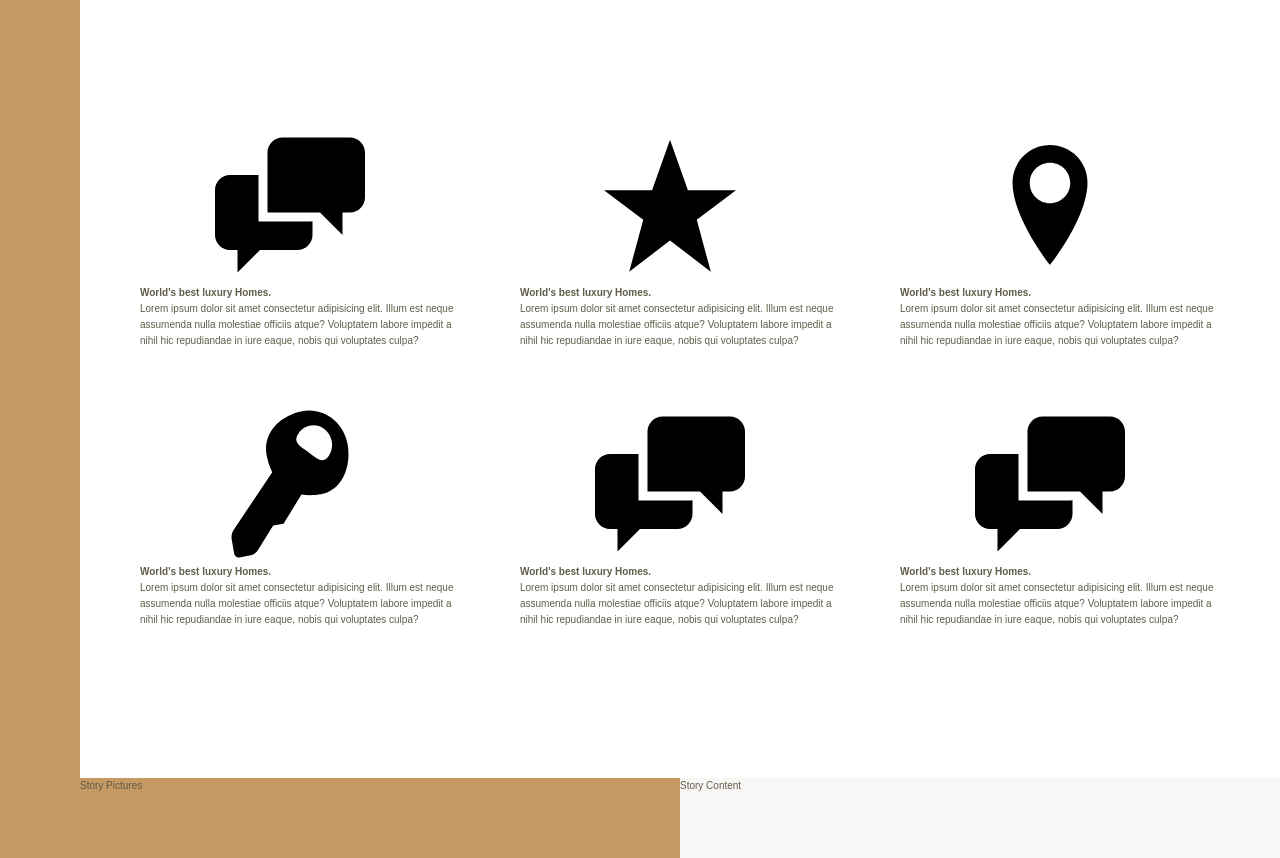
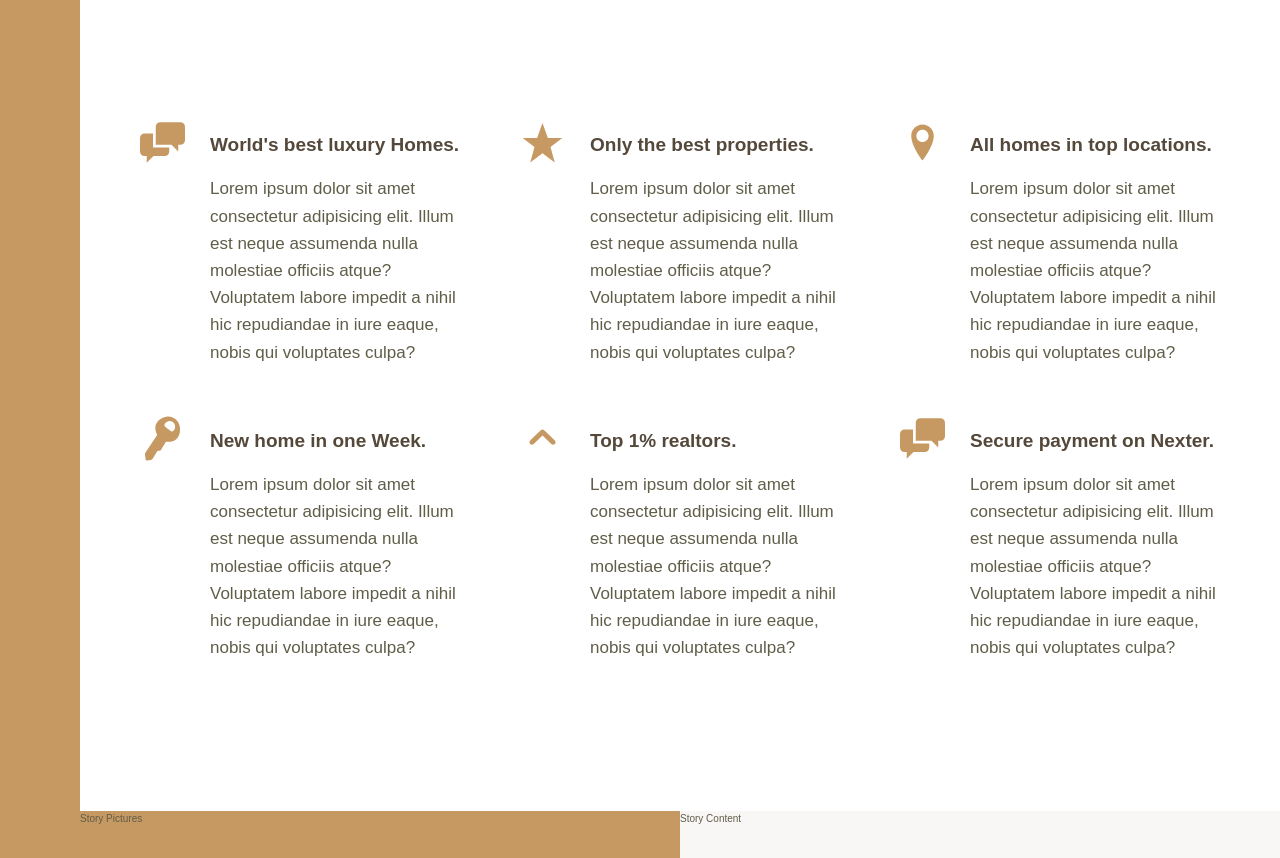
Before and after one commit to Gcorporation/Nexter-CSS-Grids, a website: page index.html in a window 1280 px wide. Shown: the part 660-1518 px from the top of the page. Drawn offline with Linux system fonts and the light colour scheme.

Commit message:
Building the Features section - part 2

```diff
--- a/index.html
+++ b/index.html
@@ -25,42 +25,42 @@
                 <svg class="feature__icon">
                     <use href="img/sprite.svg#icon-chat"></use>
                 </svg>
-                <h4 class="heading-4">World's best luxury Homes.</h4>
+                <h4 class="heading-4 heading-4--dark">World's best luxury Homes.</h4>
                 <p class="feature__text">Lorem ipsum dolor sit amet consectetur adipisicing elit. Illum est neque assumenda nulla molestiae officiis atque? Voluptatem labore impedit a nihil hic repudiandae in iure eaque, nobis qui voluptates culpa?</p>
             </div>
             <div class="feature">
                 <svg class="feature__icon">
                     <use href="img/sprite.svg#icon-star"></use>
                 </svg>
-                <h4 class="heading-4">World's best luxury Homes.</h4>
+                <h4 class="heading-4 heading-4--dark">Only the best properties.</h4>
                 <p class="feature__text">Lorem ipsum dolor sit amet consectetur adipisicing elit. Illum est neque assumenda nulla molestiae officiis atque? Voluptatem labore impedit a nihil hic repudiandae in iure eaque, nobis qui voluptates culpa?</p>
             </div>
             <div class="feature">
                 <svg class="feature__icon">
                     <use href="img/sprite.svg#icon-location-pin"></use>
                 </svg>
-                <h4 class="heading-4">World's best luxury Homes.</h4>
+                <h4 class="heading-4 heading-4--dark">All homes in top locations.</h4>
                 <p class="feature__text">Lorem ipsum dolor sit amet consectetur adipisicing elit. Illum est neque assumenda nulla molestiae officiis atque? Voluptatem labore impedit a nihil hic repudiandae in iure eaque, nobis qui voluptates culpa?</p>
             </div>
             <div class="feature">
                 <svg class="feature__icon">
                     <use href="img/sprite.svg#icon-key"></use>
                 </svg>
-                <h4 class="heading-4">World's best luxury Homes.</h4>
+                <h4 class="heading-4 heading-4--dark">New home in one Week.</h4>
+                <p class="feature__text">Lorem ipsum dolor sit amet consectetur adipisicing elit. Illum est neque assumenda nulla molestiae officiis atque? Voluptatem labore impedit a nihil hic repudiandae in iure eaque, nobis qui voluptates culpa?</p>
+            </div>
+            <div class="feature">
+                <svg class="feature__icon">
+                    <use href="img/sprite.svg#icon-chevron-up"></use>
+                </svg>
+                <h4 class="heading-4 heading-4--dark">Top 1% realtors.</h4>
                 <p class="feature__text">Lorem ipsum dolor sit amet consectetur adipisicing elit. Illum est neque assumenda nulla molestiae officiis atque? Voluptatem labore impedit a nihil hic repudiandae in iure eaque, nobis qui voluptates culpa?</p>
             </div>
             <div class="feature">
                 <svg class="feature__icon">
                     <use href="img/sprite.svg#icon-chat"></use>
                 </svg>
-                <h4 class="heading-4">World's best luxury Homes.</h4>
-                <p class="feature__text">Lorem ipsum dolor sit amet consectetur adipisicing elit. Illum est neque assumenda nulla molestiae officiis atque? Voluptatem labore impedit a nihil hic repudiandae in iure eaque, nobis qui voluptates culpa?</p>
-            </div>
-            <div class="feature">
-                <svg class="feature__icon">
-                    <use href="img/sprite.svg#icon-chat"></use>
-                </svg>
-                <h4 class="heading-4">World's best luxury Homes.</h4>
+                <h4 class="heading-4 heading-4--dark">Secure payment on Nexter.</h4>
                 <p class="feature__text">Lorem ipsum dolor sit amet consectetur adipisicing elit. Illum est neque assumenda nulla molestiae officiis atque? Voluptatem labore impedit a nihil hic repudiandae in iure eaque, nobis qui voluptates culpa?</p>
             </div>
         </section>
--- a/sass/_features.scss
+++ b/sass/_features.scss
@@ -3,7 +3,29 @@
     grid-column: center-start / center-end;
 
     display: grid;
-    grid-template-columns: repeat(3, 1fr);
+    // grid-template-columns: repeat(3, 1fr);
+    grid-template-columns: repeat(auto-fit, minmax(25rem, 1fr));
     grid-template-rows: auto auto;
     grid-gap: 6rem;
+    align-items: start;
 }
+
+.feature {
+
+    display: grid;
+    grid-template-columns: min-content 1fr;
+    grid-row-gap: 1.5rem;
+    grid-column-gap: 2.5rem;
+
+    &__icon {
+        fill: $color-primary;
+        width: 4.5rem;
+        height: 4.5rem;
+        grid-row: 1 / span 2;
+        transform: translateY(-1rem);
+    }
+
+    &__text {
+        font-size: 1.7rem;
+    }
+}
--- a/sass/_typography.scss
+++ b/sass/_typography.scss
@@ -0,0 +1,25 @@
+%heading {
+    font-family: $font-display;
+    font-weight: 400;
+}
+
+.heading-1 {
+    @extend %heading;
+}
+
+.heading-2 {
+    @extend %heading;
+}
+
+.heading-3 {
+    @extend %heading;
+}
+
+.heading-4 {
+    font-family: $font-display;
+    font-size: 1.9rem;
+
+    &--light { color: $color-grey-light-1; }
+    &--dark { color: $color-grey-dark-1; }
+
+}
```
Also changed, not shown: css/style.css.
